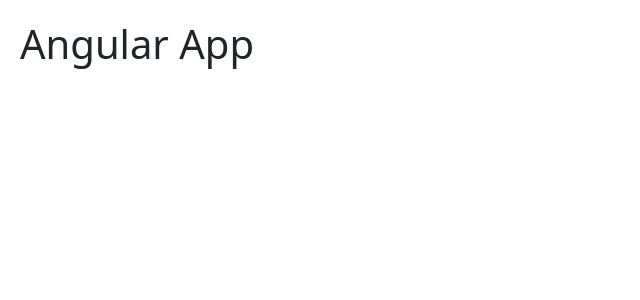
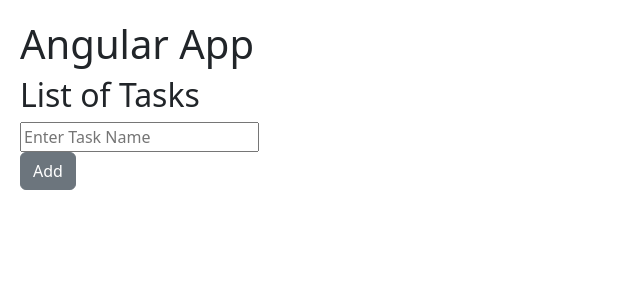
Before and after one commit to tariqqureshey/angular-app, an Angular app: page / in a window 1280 px wide. Shown: the top 300 px of the page, without its empty margins (0-640 px from the left). Built offline with nearby package versions, Linux system fonts and the light colour scheme.

Commit message:
Added Input and Button

```diff
--- a/src/app/app.component.html
+++ b/src/app/app.component.html
@@ -1 +1,4 @@
+<app-header></app-header>
 <h1>Angular App</h1>
+<app-tasks></app-tasks>
+<app-footer></app-footer>
--- a/src/app/app.module.ts
+++ b/src/app/app.module.ts
@@ -4,12 +4,14 @@ import { BrowserModule } from '@angular/platform-browser';
 import { AppComponent } from './app.component';
 import { HeaderComponent } from './components/header/header.component';
 import { FooterComponent } from './components/footer/footer.component';
+import { TasksComponent } from './components/tasks/tasks.component';
 
 @NgModule({
   declarations: [
     AppComponent,
     HeaderComponent,
-    FooterComponent
+    FooterComponent,
+    TasksComponent
   ],
   imports: [
     BrowserModule
--- a/src/app/components/footer/footer.component.html
+++ b/src/app/components/footer/footer.component.html
@@ -1 +1 @@
-<p>footer works!</p>
+<footer></footer>
--- a/src/app/components/header/header.component.html
+++ b/src/app/components/header/header.component.html
@@ -1 +1 @@
-<p>header works!</p>
+<header></header>
--- /dev/null
+++ b/src/app/components/tasks/tasks.component.html
@@ -0,0 +1,5 @@
+<div>
+    <h2>List of Tasks</h2>
+    <input type="text" class="input" placeholder="Enter Task Name" (submit)="onSubmit()"><br>
+    <button class="btn btn-secondary" type="submit" (click)="onClick($event)">Add</button>
+</div>
--- /dev/null
+++ b/src/app/components/tasks/tasks.component.ts
@@ -0,0 +1,18 @@
+import { Component } from '@angular/core';
+
+@Component({
+  selector: 'app-tasks',
+  templateUrl: './tasks.component.html',
+  styleUrls: ['./tasks.component.css']
+})
+export class TasksComponent {
+  task;
+
+  onSubmit() {
+    console.log(this.task);
+  }
+
+  onClick($event) {
+    console.log('Button clicked', $event);
+  }
+}
--- a/tsconfig.json
+++ b/tsconfig.json
@@ -5,7 +5,7 @@
     "baseUrl": "./",
     "outDir": "./dist/out-tsc",
     "forceConsistentCasingInFileNames": true,
-    "strict": true,
+    "strict": false,
     "noImplicitOverride": true,
     "noPropertyAccessFromIndexSignature": true,
     "noImplicitReturns": true,
```
Also changed, not shown: src/app/services/email.service.ts (added, +9 -0 lines), src/app/components/tasks/tasks.component.css (added), 2 other files (tests, documents, lock files or other folders).
